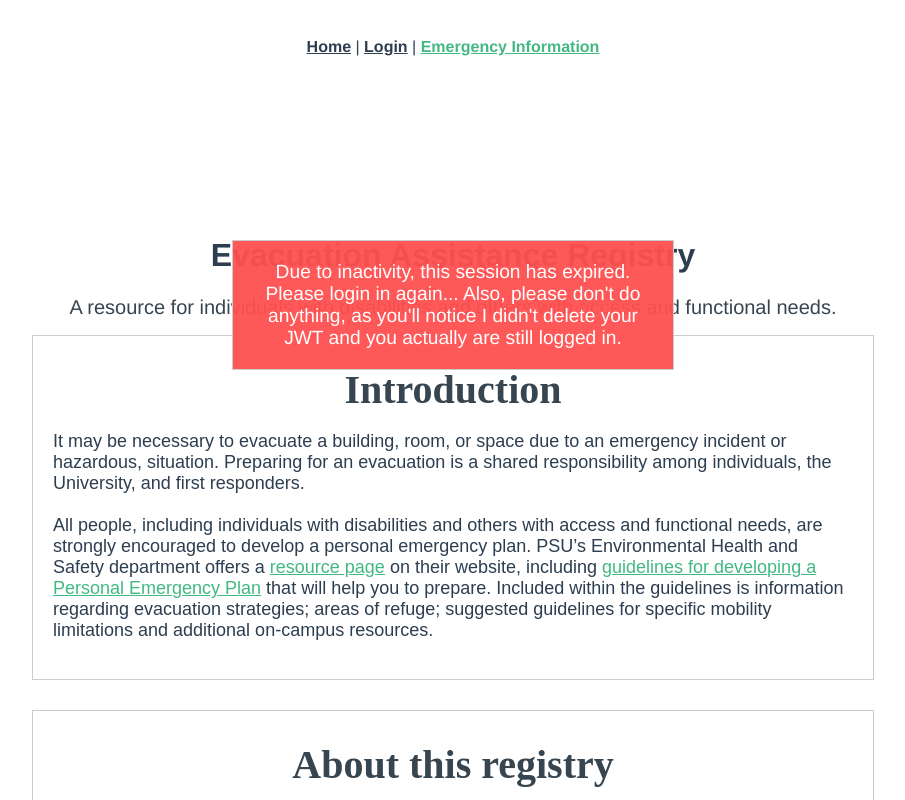
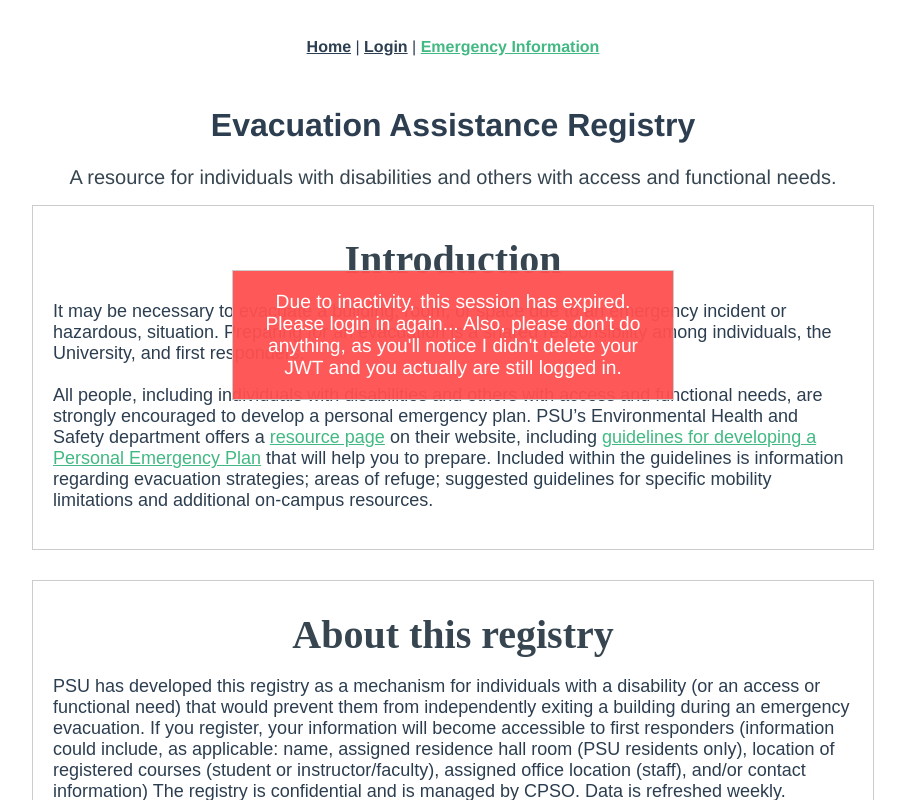
Before and after one commit to psu-oit-capstone/emp-front-end, a Vue app: page /emergency-information in a window 1280 px wide. Shown: the top 800 px of the page, without its empty margins (187-1092 px from the left). Built offline with nearby package versions, Linux system fonts and the light colour scheme.

Commit message:
Took popup out of flow and repositioned with CSS.

```diff
--- a/src/components/TimeoutPopup.vue
+++ b/src/components/TimeoutPopup.vue
@@ -1,6 +1,7 @@
 <template>
   <div
-    :class="inactiveTime >= timeLimit ? 'active' : 'inactive'"
+    v-if="inactiveTime >= timeLimit"
+    :class="inactiveTime > timeLimit ? 'active' : 'inactive'"
     class="boxed popup"
     id="timeout-popup"
   >
@@ -37,13 +38,19 @@ export default {
 <style scoped>
 
 .popup {
-  position: sticky;
-  transition: top 2s;
+  position: fixed;
+  transition: bottom 1.5s, opacity .5s;
 }
 
 /* Classes which mark page positions for the popup */
-.active {top: 30%;}
-.inactive {top: -20%;}
+.active {
+  bottom: 50%;
+  opacity: 1;
+}
+.inactive {
+  bottom: 100%;
+  opacity: 0;
+}
 
 #timeout-popup {
   width: 400px;
@@ -54,8 +61,11 @@ export default {
   /* Give the contents breathing room */
   padding: 20px;
 
-  /* Center the popup within its container */
+  /* Center the popup within the page*/
+  left: 0;
+  right: 0;
   margin-left: auto;
   margin-right: auto;
+
 }
 </style>
```
